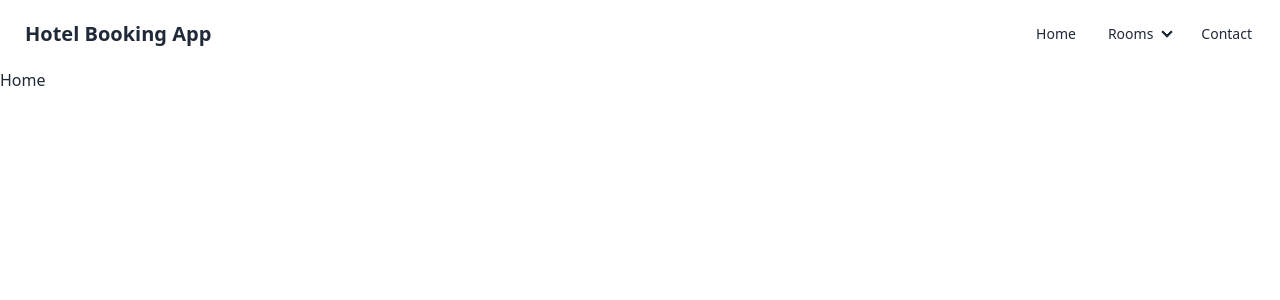
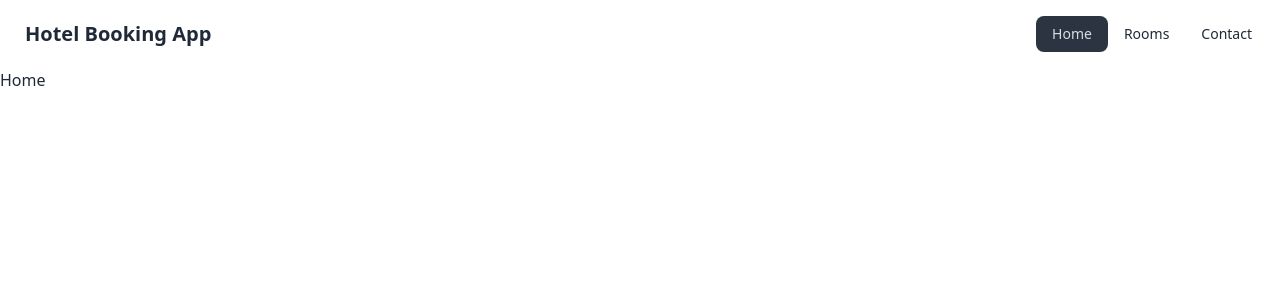
Before and after one commit to GerdBraun/HotelApp, a React (Vite) app: page / in a window 1280 px wide. Shown: the top 300 px of the page. Built offline with nearby package versions, Linux system fonts and the light colour scheme.

Commit message:
added navlinks

```diff
--- a/src/components/partials/Navbar.jsx
+++ b/src/components/partials/Navbar.jsx
@@ -1,3 +1,5 @@
+import { NavLink } from "react-router-dom";
+
 const Navbar = () => {
   return (
     <div className="navbar bg-base-100">
@@ -24,21 +26,13 @@ const Navbar = () => {
             className="menu menu-sm dropdown-content bg-base-100 rounded-box z-[1] mt-3 w-52 p-2 shadow"
           >
             <li>
-              <a>Home</a>
+              <NavLink to="/">Home</NavLink>
             </li>
             <li>
-              <a>Rooms</a>
-              <ul className="p-2">
-                <li>
-                  <a>Room 1</a>
-                </li>
-                <li>
-                  <a>Room 2</a>
-                </li>
-              </ul>
+              <NavLink to="/rooms">Rooms</NavLink>
             </li>
             <li>
-              <a>Contact</a>
+              <NavLink to="/contact">Contact</NavLink>
             </li>
           </ul>
         </div>
@@ -47,23 +41,13 @@ const Navbar = () => {
       <div className="navbar-center hidden lg:flex">
         <ul className="menu menu-horizontal px-1">
           <li>
-            <a>Home</a>
+            <NavLink to="/">Home</NavLink>
           </li>
           <li>
-            <details>
-              <summary>Rooms</summary>
-              <ul className="p-2">
-                <li>
-                  <a>Room 1</a>
-                </li>
-                <li>
-                  <a>Room 2</a>
-                </li>
-              </ul>
-            </details>
+            <NavLink to="/rooms">Rooms</NavLink>
           </li>
           <li>
-            <a>Contact</a>
+            <NavLink to="/contact">Contact</NavLink>
           </li>
         </ul>
       </div>
```
